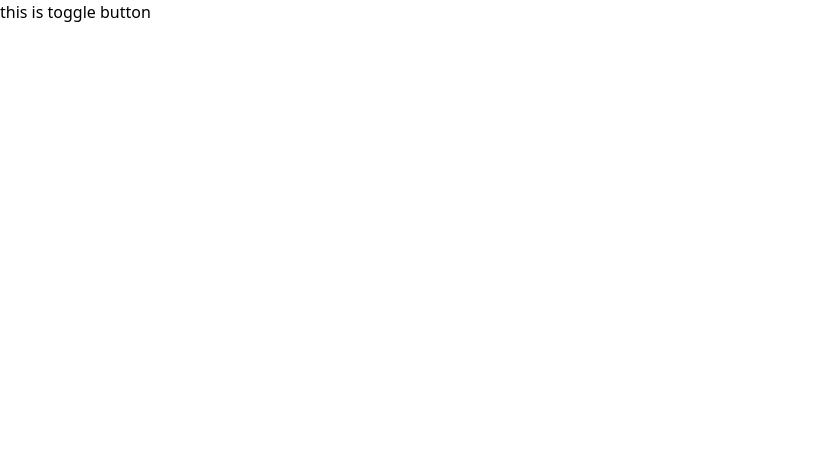
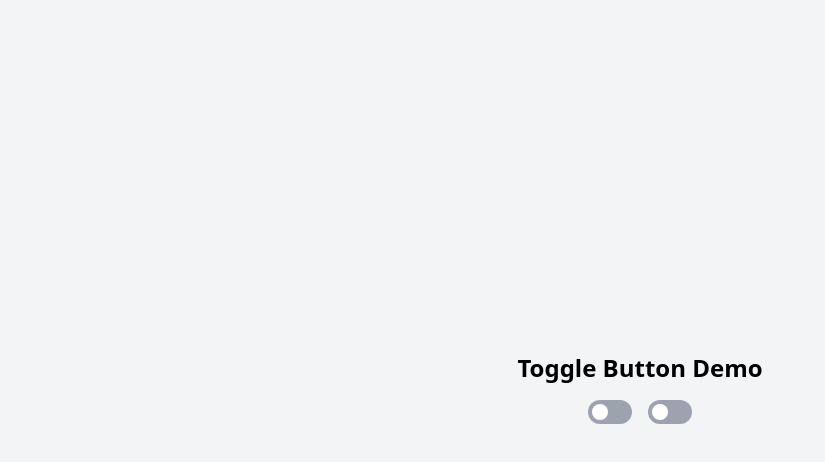
Before and after one commit to rahat9016/next, a Next.js app: page /toggle-button in a window 1280 px wide. Shown: the top 462 px of the page, without its empty margins (0-825 px from the left). Built offline with nearby package versions, Linux system fonts and the light colour scheme.

Commit message:
toggle button is ok

```diff
--- /dev/null
+++ b/src/components/ui/toggleButton/ButtonToggle.tsx
@@ -0,0 +1,80 @@
+"use client";
+
+import { useState } from "react";
+
+interface ButtonToggleProps {
+  initialState?: boolean;
+  onToggle?: () => void;
+}
+
+const ButtonToggle: React.FC<ButtonToggleProps> = ({
+  initialState = false,
+  onToggle,
+}) => {
+  const [isOn, setIsOn] = useState(initialState);
+
+  const handleClick = () => {
+    setIsOn((prev) => !prev);
+    if (onToggle) {
+      onToggle();
+    }
+  };
+
+  return (
+    <button
+      onClick={handleClick}
+      className={`relative inline-flex items-center h-6 w-11 rounded-full focus:outline-none focus:ring-2 focus:ring-offset-2 ${
+        isOn ? "bg-green-500" : "bg-gray-400"
+      }`}
+    >
+      <span
+        className={`inline-block h-4 w-4 transform rounded-full bg-white transition-transform ${
+          isOn ? "translate-x-5" : "translate-x-1"
+        }`}
+      />
+    </button>
+  );
+};
+
+export default ButtonToggle;
+
+// "use client"; // Mark this component as a Client Component
+
+// import { useState } from "react";
+
+// interface ToggleButtonProps {
+//   initialState?: boolean; // Optional initial state
+//   onToggle?: (state: boolean) => void; // Callback function when toggled
+// }
+
+// const ButtonToggle: React.FC<ToggleButtonProps> = ({
+//   initialState = false,
+//   onToggle,
+// }) => {
+//   const [isOn, setIsOn] = useState(initialState);
+
+//   const handleToggle = () => {
+//     const newState = !isOn;
+//     setIsOn(newState);
+//     if (onToggle) {
+//       onToggle(newState);
+//     }
+//   };
+
+//   return (
+//     <button
+//       onClick={handleToggle}
+//       className={`relative inline-flex items-center h-6 w-11 rounded-full focus:outline-none focus:ring-2 focus:ring-offset-2 ${
+//         isOn ? "bg-green-500" : "bg-gray-400"
+//       }`}
+//     >
+//       <span
+//         className={`inline-block h-4 w-4 transform rounded-full bg-white transition-transform ${
+//           isOn ? "translate-x-5" : "translate-x-1"
+//         }`}
+//       />
+//     </button>
+//   );
+// };
+
+// export default ButtonToggle;
--- a/src/components/ui/toggleButton/ToggleButton.tsx
+++ b/src/components/ui/toggleButton/ToggleButton.tsx
@@ -1,10 +1,72 @@
+"use client";
+
+import { useState } from "react";
+import ButtonToggle from "./ButtonToggle";
 
 const ToggleButton = () => {
-    return (
-        <div>
-            this is toggle button
+  const [activeDiv, setActiveDiv] = useState<null | number>(null);
+  const [activeDiv1, setActiveDiv1] = useState<null | number>(null);
+
+  const handleToggle = (buttonIndex: number) => {
+    setActiveDiv((prev) => (prev === buttonIndex ? null : buttonIndex));
+  };
+  const handleToggle1 = (buttonIndex: number) => {
+    setActiveDiv1((prev) => (prev === buttonIndex ? null : buttonIndex));
+  };
+
+  return (
+    <div className="flex items-center justify-center h-screen bg-gray-100">
+      <div className="text-center">
+        <h1 className="mb-4 text-2xl font-bold">Toggle Button Demo</h1>
+
+        {/* Buttons */}
+        <div className="flex justify-center space-x-4">
+          <ButtonToggle
+            initialState={false}
+            onToggle={() => handleToggle(1)}
+          />
+          <ButtonToggle
+            initialState={false}
+            onToggle={() => handleToggle1(2)}
+          />
         </div>
-    );
+
+        {/* Divs */}
+        <div className="mt-6">
+          {activeDiv === 1 && (
+            <div className="p-4 bg-green-100 border border-green-400 rounded">
+              <p>This is the first div, controlled by the first button.</p>
+            </div>
+          )}
+          {activeDiv1 === 2 && (
+            <div className="p-4 bg-blue-100 border border-blue-400 rounded">
+              <p>This is the second div, controlled by the second button.</p>
+            </div>
+          )}
+        </div>
+      </div>
+    </div>
+  );
 };
 
 export default ToggleButton;
+
+// "use client"
+
+// import ButtonToggle from "./ButtonToggle";
+
+// const ToggleButton = () => {
+//     const handleToggle = (state: boolean) => {
+//         console.log("Toggle state:", state);
+//       };
+
+//       return (
+//         <div className="flex items-center justify-center h-screen bg-gray-100">
+//           <div className="text-center">
+//             <h1 className="mb-4 text-2xl font-bold">Toggle Button Demo</h1>
+//             <ButtonToggle initialState={false} onToggle={handleToggle} />
+//           </div>
+//         </div>
+//       );
+//     };
+// export default ToggleButton;
```
